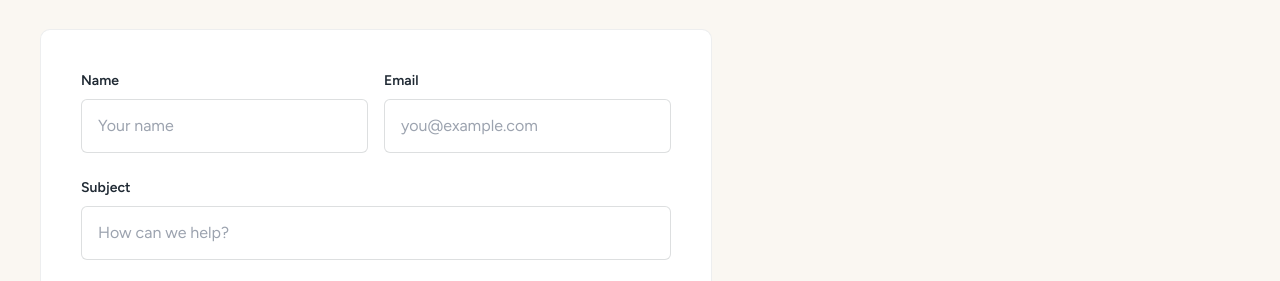
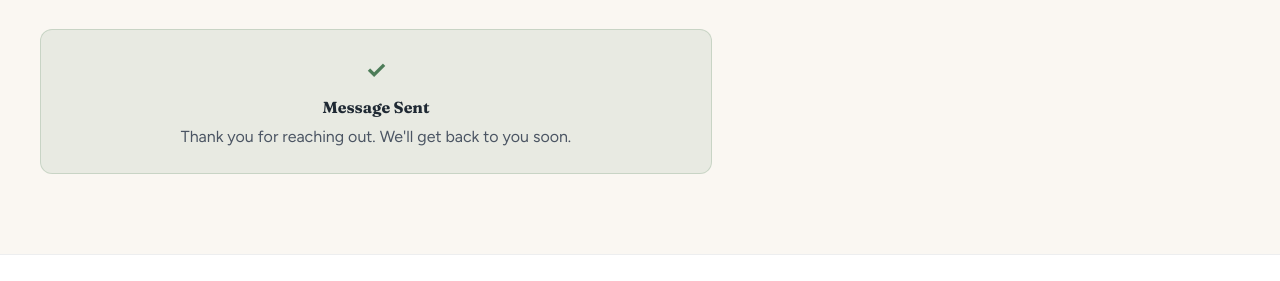
Before and after one commit to anirudhbhat777/1bi22is010-hwa-hackathon, a plain HTML site: page contact.html in a window 1280 px wide. Both pictures are taken after typing "Sample", "name@example.com", "Sample", "Sample" into the empty fields and a click on the button "Send Message". Shown: the part 223-504 px from the top of the page. Drawn offline with nearby package versions, Linux system fonts and the light colour scheme.

Commit message:
Update shop, contact with success, about pages

```diff
--- a/contact.html
+++ b/contact.html
@@ -25,22 +25,33 @@
             <div class="form-group">
               <label for="name">Name</label>
               <input type="text" id="name" placeholder="Your name" required>
+              <p class="text-xs text-[#ef4444] mt-1 hidden" id="err-name">Name is required</p>
             </div>
             <div class="form-group">
               <label for="email">Email</label>
               <input type="email" id="email" placeholder="you@example.com" required>
+              <p class="text-xs text-[#ef4444] mt-1 hidden" id="err-email">Valid email is required</p>
             </div>
           </div>
           <div class="form-group">
             <label for="subject">Subject</label>
             <input type="text" id="subject" placeholder="How can we help?" required>
+            <p class="text-xs text-[#ef4444] mt-1 hidden" id="err-subject">Subject is required</p>
           </div>
           <div class="form-group">
             <label for="message">Message</label>
             <textarea id="message" rows="5" placeholder="Tell us about your dog..." required></textarea>
+            <p class="text-xs text-[#ef4444] mt-1 hidden" id="err-message">Message is required</p>
           </div>
           <button type="submit" class="btn btn-primary w-full">Send Message</button>
         </form>
+        <div id="contact-success" class="mt-6 hidden">
+          <div class="bg-[#4d7c58]/10 border border-[#4d7c58]/20 rounded-xl p-6 text-center">
+            <span class="text-[#4d7c58] font-bold text-2xl mb-3 block">&#10003;</span>
+            <h3 class="text-[#1f2933] font-heading font-bold mb-2">Message Sent</h3>
+            <p class="text-[#4b5563]">Thank you for reaching out. We'll get back to you soon.</p>
+          </div>
+        </div>
       </div>
     </div>
   </section>
@@ -50,10 +61,56 @@
   <script src="js/nav.js"></script>
   <script src="js/cart.js"></script>
   <script>
-    document.getElementById('contact-form').addEventListener('submit', function(e) {
+    const form = document.getElementById('contact-form');
+    const success = document.getElementById('contact-success');
+    const fields = [
+      { id: 'name', err: 'err-name', required: true },
+      { id: 'email', err: 'err-email', required: true },
+      { id: 'subject', err: 'err-subject', required: true },
+      { id: 'message', err: 'err-message', required: true },
+    ];
+
+    function showError(id, show) {
+      const el = document.getElementById(id);
+      if (show) el.classList.remove('hidden');
+      else el.classList.add('hidden');
+    }
+
+    function validate() {
+      let valid = true;
+      fields.forEach(f => {
+        const el = document.getElementById(f.id);
+        if (!el.value.trim()) {
+          showError(f.err, true);
+          valid = false;
+        } else {
+          showError(f.err, false);
+        }
+      });
+      const email = document.getElementById('email').value.trim();
+      if (email && !/^[^\s@]+@[^\s@]+\.[^\s@]+$/.test(email)) {
+        showError('err-email', true);
+        valid = false;
+      }
+      return valid;
+    }
+
+    form.addEventListener('submit', function(e) {
       e.preventDefault();
-      showToast('Message sent. We\'ll reply soon.');
-      this.reset();
+      if (!validate()) {
+        showToast('Please complete all fields correctly.');
+        return;
+      }
+      form.classList.add('hidden');
+      success.classList.remove('hidden');
+      showToast('Message sent successfully.');
+    });
+
+    document.querySelectorAll('input, textarea').forEach(input => {
+      input.addEventListener('input', () => {
+        const errId = 'err-' + input.id;
+        if (document.getElementById(errId)) showError(errId, false);
+      });
     });
   </script>
 </body>
```
Also changed, not shown: shop.html (+2 -2 lines).
